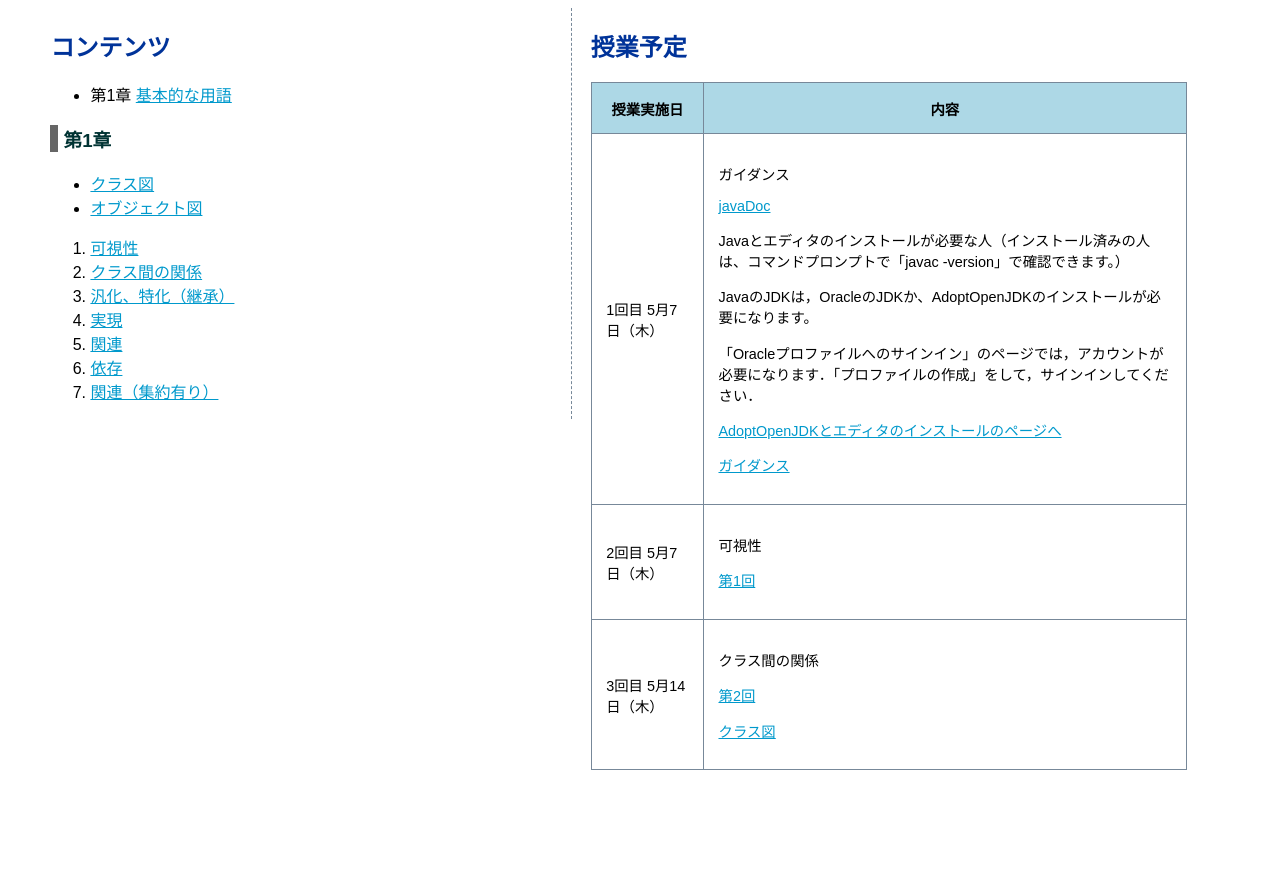
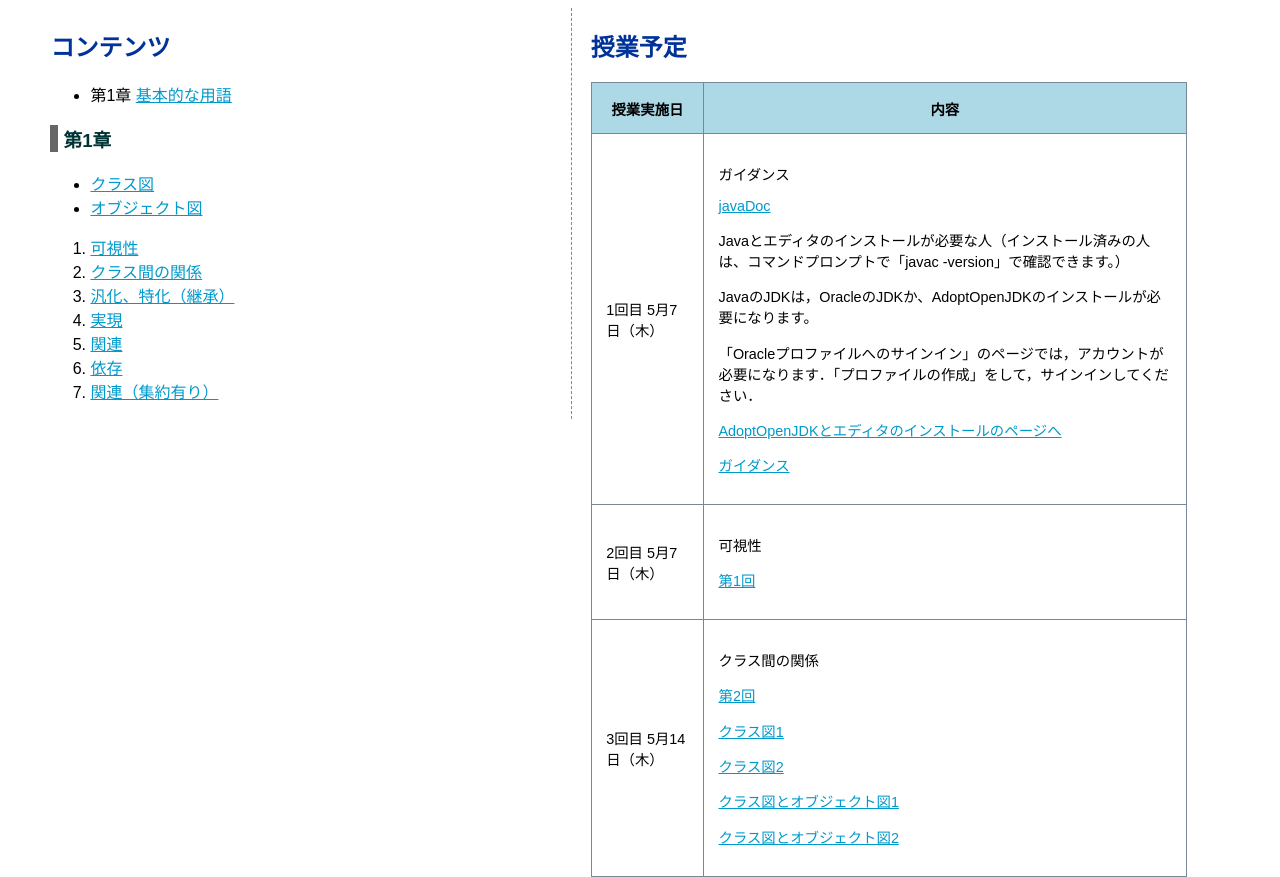
Before and after one commit to usdAj/object_aj_jk, a plain HTML site: page index.htm in a window 1280 px wide. Shown: the part 87-964 px from the top of the page. Before the commit the page ends 857 px from the top, so only its background shows below. Drawn offline with Linux system fonts and the light colour scheme.

Commit message:
Add files via upload

```diff
--- a/index.htm
+++ b/index.htm
@@ -242,7 +242,10 @@
      <td>
        <p>クラス間の関係</p>
        <p><a href="2020_2.pdf">第2回</a></p>
-       <p><a href="2020_2_1.pdf">クラス図</a></p>
+       <p><a href="2020_2_1.pdf">クラス図1</a></p>
+       <p><a href="2020_2_2.pdf">クラス図2</a></p>
+       <p><a href="2020_2_3.pdf">クラス図とオブジェクト図1</a></p>
+       <p><a href="2020_2_4.pdf">クラス図とオブジェクト図2</a></p>
      </td>
    </tr>
    <!--
```
Also changed, not shown: 3 other files.
